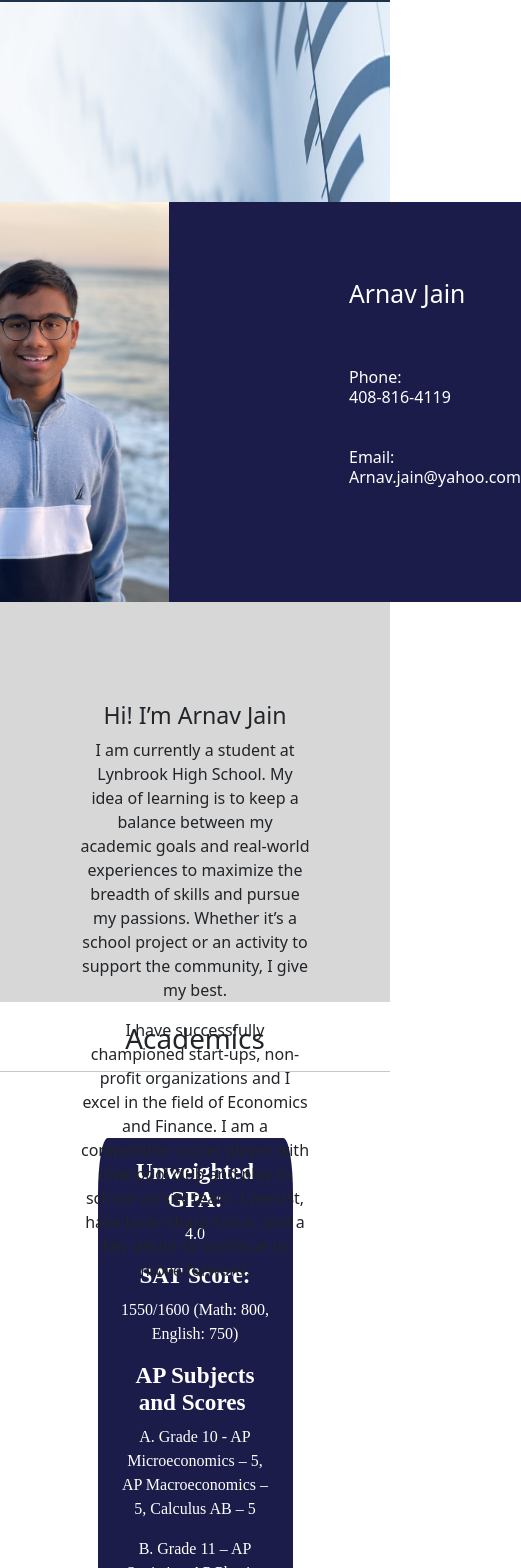
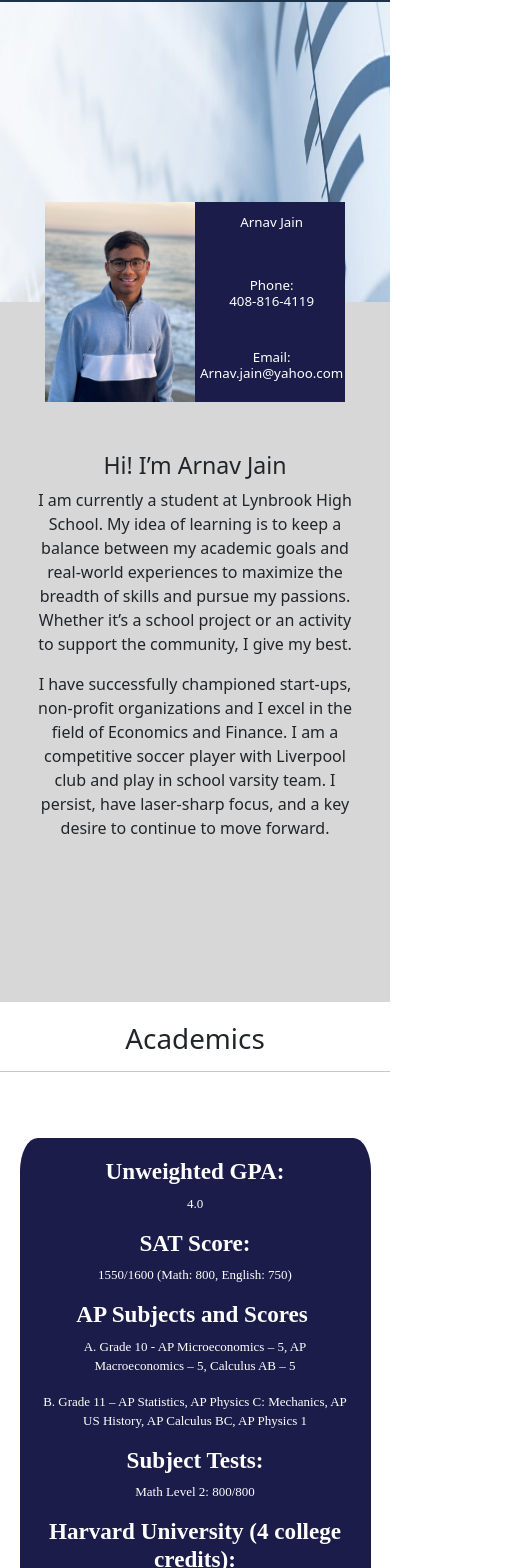
Before and after one commit to rbalonek/arnav-portfolio, a React (Create React App) app: page / in a window 390 px wide. Shown: the part 54-1622 px from the top of the page, 521 px wide, since content can reach past the window. Built offline with nearby package versions, Linux system fonts and the light colour scheme.

Commit message:
Cell Responsive

```diff
--- a/src/components/About/About.css
+++ b/src/components/About/About.css
@@ -12,3 +12,20 @@
   padding-right: 80px;
   padding-left: 80px;
 }
+
+@media (max-width: 810px) {
+  .about__container {
+    height: 700px;
+    width: 100vw;
+    background-color: #d7d7d7;
+  }
+  .about-text__container {
+    position: relative;
+    top: 150px;
+    text-align: center;
+  }
+  .about-text {
+    padding-right: 30px;
+    padding-left: 30px;
+  }
+}
--- a/src/components/InfoCard/InfoCard.css
+++ b/src/components/InfoCard/InfoCard.css
@@ -17,3 +17,33 @@
   padding-left: 180px;
   color: white;
 }
+
+@media (max-width: 810px) {
+  .info-card__container {
+    height: 200px;
+    width: 300px;
+    background-color: #1b1c49;
+    display: flex;
+    z-index: 999;
+  }
+  .info-card__headshot {
+    height: 200px;
+  }
+  .info-card__text-container {
+    position: relative;
+    align-self: center;
+    top: 10px;
+    text-align: center;
+  }
+
+  .info-card__text {
+    padding-left: 5px;
+
+    color: white;
+    font-size: smaller;
+  }
+  .card__name {
+    position: relative;
+    top: 10px;
+  }
+}
--- a/src/components/InfoCard/InfoCard.jsx
+++ b/src/components/InfoCard/InfoCard.jsx
@@ -9,7 +9,7 @@ export default function InfoCard() {
         <img className="info-card__headshot" alt="headshot" src={Headshot} />
       </div>
       <div className="info-card__text-container">
-        <h2 className="info-card__text">Arnav Jain</h2>
+        <h2 className="info-card__text card__name">Arnav Jain</h2>
         <br />
         <br />
         <p className="info-card__text ">Phone:</p>
--- a/src/components/NavBar/NavBar.css
+++ b/src/components/NavBar/NavBar.css
@@ -19,5 +19,6 @@
 }
 .blue {
   background-color: #1c334a;
+  width: 100% !important;
   /* background-color: #1b1c49; */
 }
--- a/src/components/academics/Academics.css
+++ b/src/components/academics/Academics.css
@@ -14,3 +14,15 @@
 .strong {
   font-weight: 800;
 }
+
+@media (max-width: 810px) {
+  .academics__card {
+    font-family: "Colibri";
+    border-radius: 5%;
+    padding: 20px;
+    color: white;
+    width: 90%;
+    background-color: #1b1c49;
+    font-size: small;
+  }
+}
--- a/src/index.css
+++ b/src/index.css
@@ -1,13 +1,15 @@
 body {
   margin: 0;
-  font-family: -apple-system, BlinkMacSystemFont, 'Segoe UI', 'Roboto', 'Oxygen',
-    'Ubuntu', 'Cantarell', 'Fira Sans', 'Droid Sans', 'Helvetica Neue',
+  font-family: -apple-system, BlinkMacSystemFont, "Segoe UI", "Roboto", "Oxygen",
+    "Ubuntu", "Cantarell", "Fira Sans", "Droid Sans", "Helvetica Neue",
     sans-serif;
   -webkit-font-smoothing: antialiased;
   -moz-osx-font-smoothing: grayscale;
+  width: 100vw;
+  contain: content;
 }
 
 code {
-  font-family: source-code-pro, Menlo, Monaco, Consolas, 'Courier New',
+  font-family: source-code-pro, Menlo, Monaco, Consolas, "Courier New",
     monospace;
 }
```
